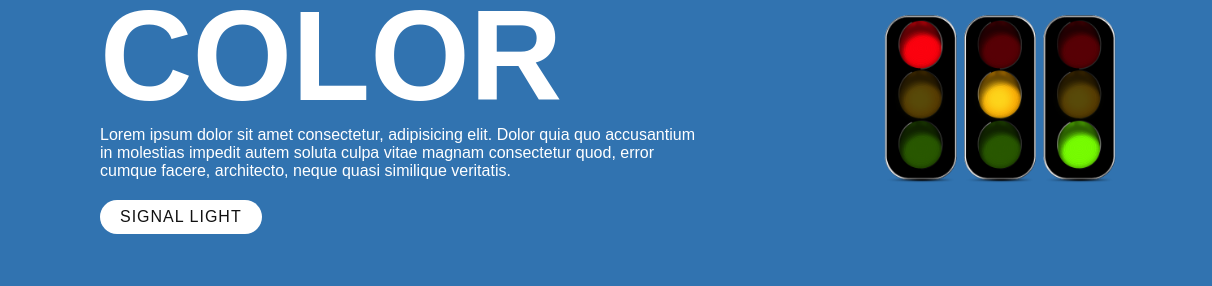
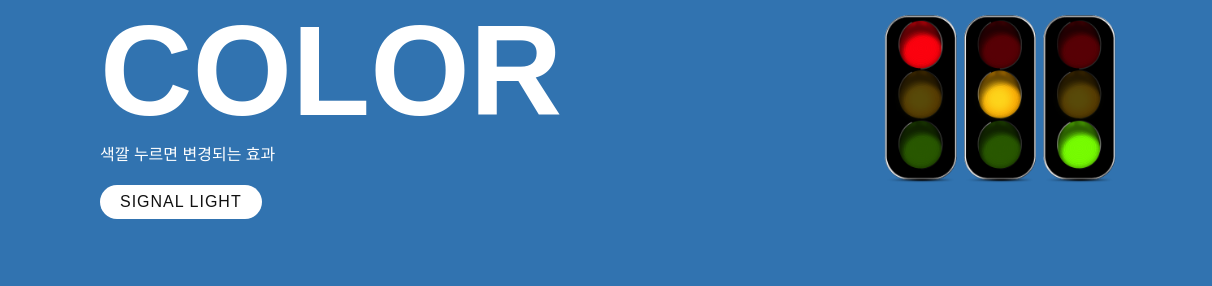
Before and after one commit to KDVV/SignalLight, a plain HTML site: page index.html in a window 1280 px wide. Shown: the part 327-613 px from the top of the page, 0-1212 px from the left. Drawn offline with Linux system fonts and the light colour scheme; a web font is replaced by a local one.

Commit message:
20220704

```diff
--- a/index.html
+++ b/index.html
@@ -24,10 +24,7 @@
             <div class="textBox">
                 <h2>Signal Light<br><span>color</span></h2>
                 <p>
-                    Lorem ipsum dolor sit amet consectetur,
-                    adipisicing elit. Dolor quia quo accusantium in molestias
-                    impedit autem soluta culpa vitae magnam consectetur quod,
-                    error cumque facere, architecto, neque quasi similique veritatis.
+                    색깔 누르면 변경되는 효과
                 </p>
                 <a href="#">Signal Light</a>
             </div>
```
